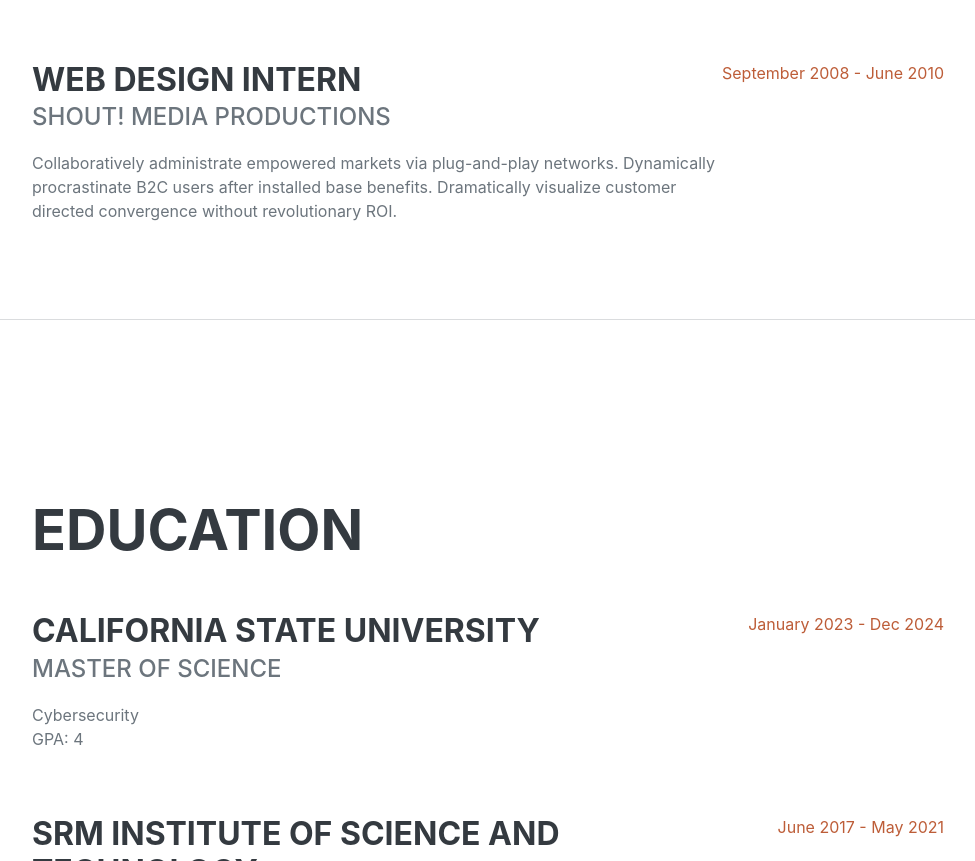
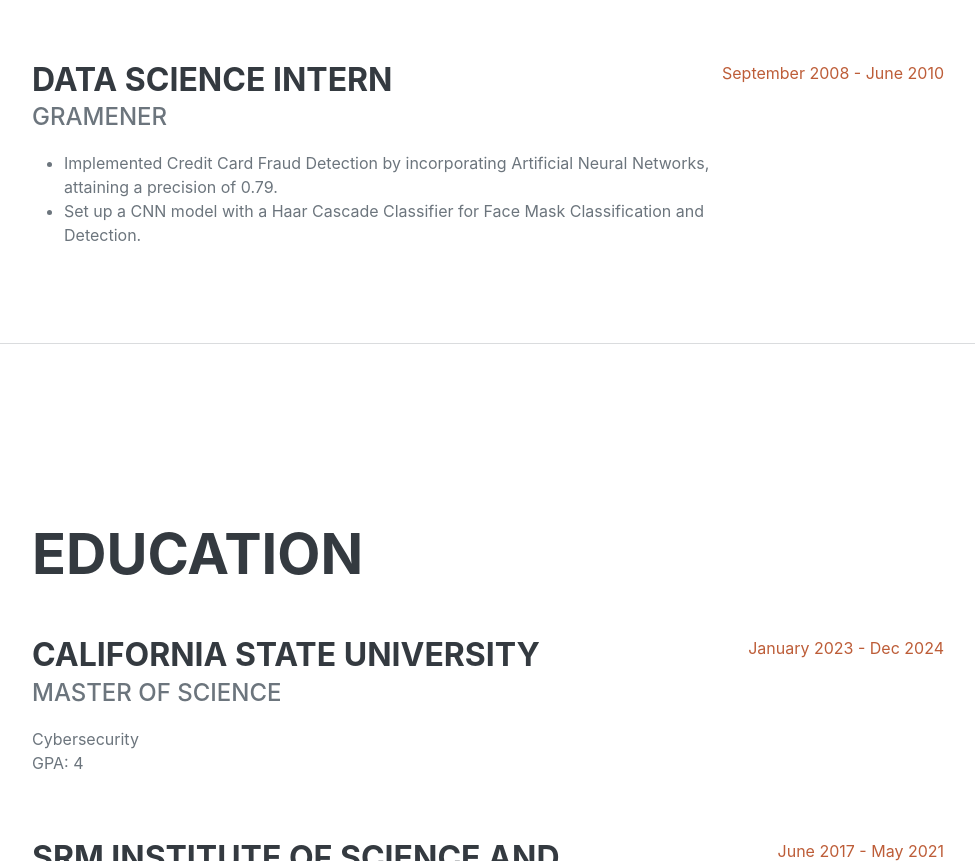
Before and after one commit to Shashank-Magdi08/Portfolio, a website: page index.html in a window 1280 px wide. Shown: the part 1833-2694 px from the top of the page, without its empty margins (288-1263 px from the left). Drawn offline with nearby package versions, Linux system fonts and the light colour scheme; a web font is replaced by a local one.

Commit message:
Update index.html

```diff
--- a/index.html
+++ b/index.html
@@ -102,9 +102,14 @@
                     </div>
                     <div class="d-flex flex-column flex-md-row justify-content-between">
                         <div class="flex-grow-1">
-                            <h3 class="mb-0">Web Design Intern</h3>
-                            <div class="subheading mb-3">Shout! Media Productions</div>
-                            <p>Collaboratively administrate empowered markets via plug-and-play networks. Dynamically procrastinate B2C users after installed base benefits. Dramatically visualize customer directed convergence without revolutionary ROI.</p>
+                            <h3 class="mb-0">Data Science Intern</h3>
+                            <div class="subheading mb-3">Gramener</div>
+                             <p>
+                                <ul>
+                                    <li>Implemented Credit Card Fraud Detection by incorporating Artificial Neural Networks, attaining a precision of 0.79.  </li>
+                                    <li>Set up a CNN model with a Haar Cascade Classifier for Face Mask Classification and Detection. </li>
+                                </ul>
+                        </p>
                         </div>
                         <div class="flex-shrink-0"><span class="text-primary">September 2008 - June 2010</span></div>
                     </div>
```
